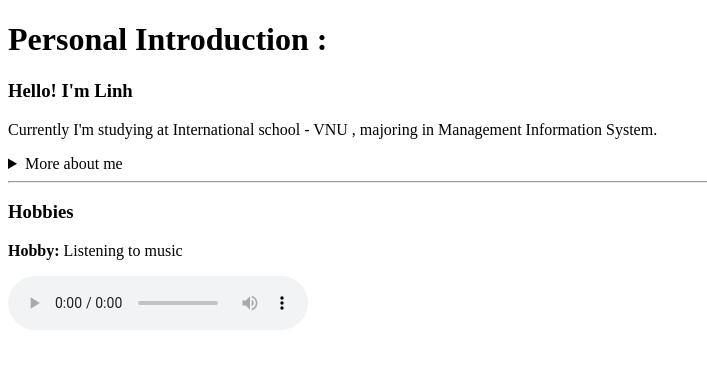
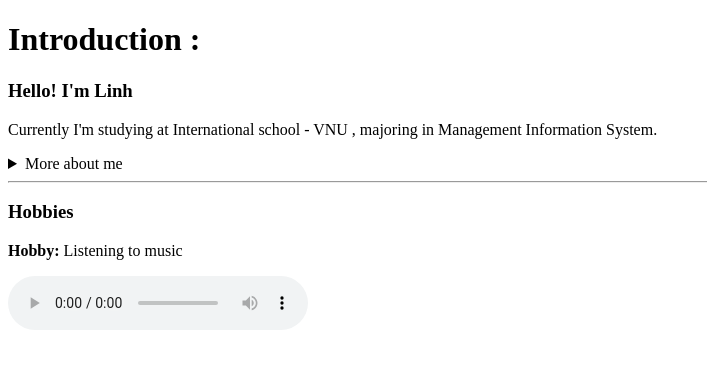
Before and after one commit to NgocLinh-05/NgocLinh-05.github.io, a plain HTML site: page Week-3/introduction.html in a window 1280 px wide. Shown: the whole page, without its empty margins (0-707 px from the left). Drawn offline with Linux system fonts and the light colour scheme.

Commit message:
Update introduction.html

```diff
--- a/Week-3/introduction.html
+++ b/Week-3/introduction.html
@@ -6,7 +6,7 @@
     <title>Introduction</title>
 </head>
 <body>
-    <h1> Personal Introduction :</h1>
+    <h1> Introduction :</h1>
     <h3> Hello! I'm Linh</h3>
     <p> Currently I'm studying at International school - VNU , majoring in Management Information System.</p>
 
```
